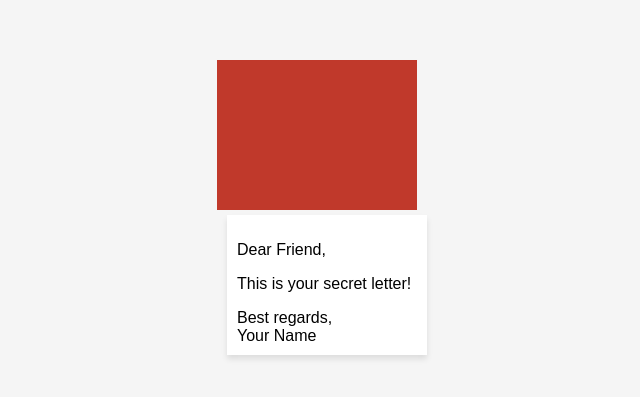
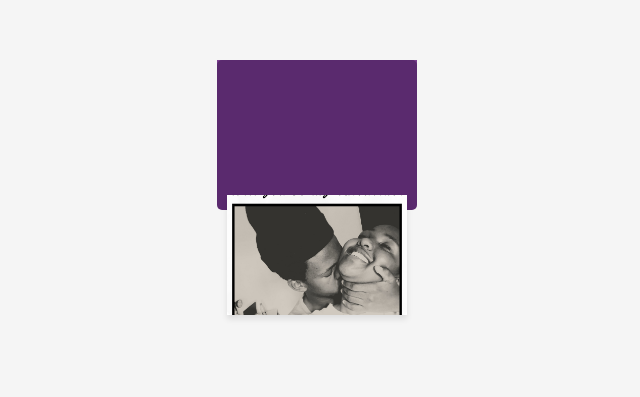
Before and after one commit to Mzomhle-dev/interactive-envelope, a plain HTML site: page index.html in a window 1280 px wide. Shown: the part 273-670 px from the top of the page, without its empty margins (323-963 px from the left). Drawn offline with Linux system fonts and the light colour scheme.

Commit message:
Update index.html

```diff
--- a/index.html
+++ b/index.html
@@ -1,4 +1,3 @@
-
 <!DOCTYPE html>
 <html lang="en">
 <head>
@@ -18,7 +17,6 @@
         .container {
             position: relative;
             width: 200px;
-
             height: 150px;
             cursor: pointer;
         }
@@ -34,33 +32,38 @@
             position: absolute;
             width: 100%;
             height: 50%;
-            background: #e74c3c;
+            background: #7B3F8F; /* Purple */
             top: 0;
             transform-origin: top;
             transition: transform 0.6s ease-in-out;
         }
 
-
         .bottom-envelope {
             position: absolute;
             width: 100%;
             height: 100%;
-            background: #c0392b;
+            background: #5A2A6E; /* Darker Purple */
             bottom: 0;
+            border-radius: 5px;
         }
 
         .letter {
             position: absolute;
             width: 90%;
             height: 80%;
-            background: #fff;
+            background: white;
             top: 10%;
             left: 5%;
-            padding: 10px;
             box-shadow: 0px 4px 6px rgba(0, 0, 0, 0.1);
             transform: translateY(100%);
             transition: transform 0.6s ease-in-out;
+        }
 
+        .letter img {
+            width: 100%;
+            height: 100%;
+            object-fit: cover;
+            border-radius: 5px;
         }
 
         .container.open .top-flap {
@@ -78,11 +81,8 @@
         <div class="top-flap"></div>
         <div class="bottom-envelope"></div>
         <div class="letter">
-            <p>Dear Friend,</p>
-            <p>This is your secret letter!</p>
-            <p>Best regards,<br>Your Name</p>
+            <img src="https://raw.githubusercontent.com/Mzomhle-dev/interactive-envelope/refs/heads/main/Black%20and%20White%20Vintage%20Newspaper%20Wedding%20Invitation_20250130_105714_0000.jpg" alt="Your Letter">
         </div>
-
     </div>
 
     <script>
```
